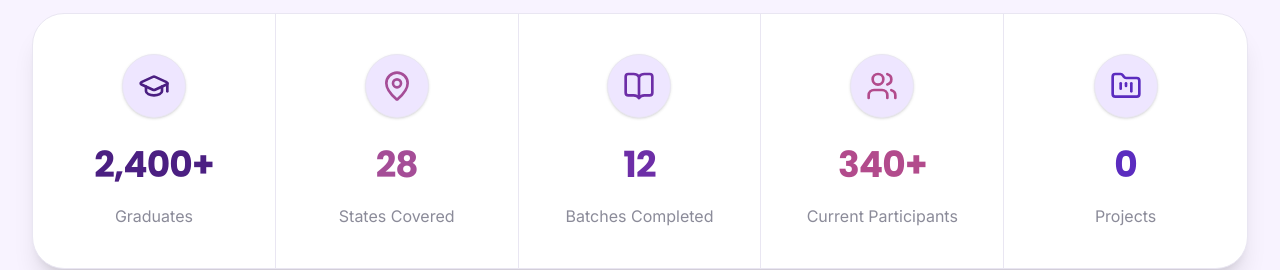
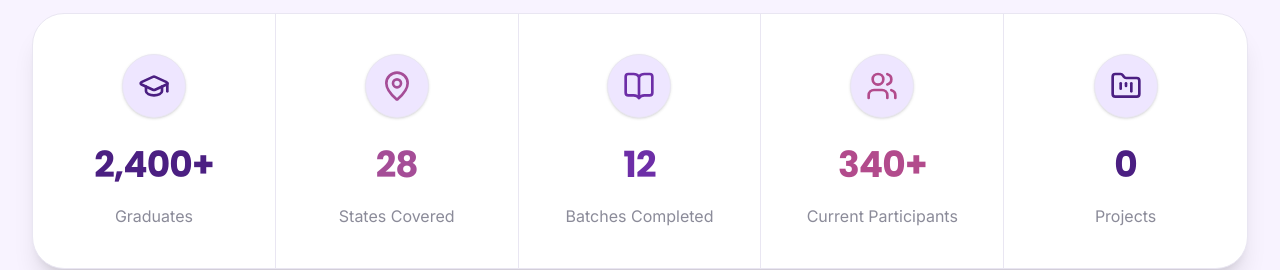
Before and after one commit to andholemoksha/SSSLST_Website, a React (Vite) app in the folder frontend/: page / in a window 1280 px wide. Shown: the part 2594-2864 px from the top of the page. Built offline with nearby package versions, Linux system fonts and the light colour scheme; no server answers.

Commit message:
style(home): match Projects stat color to the first stat (2400+)

```diff
--- a/frontend/src/features/home/components/ProgrammeNumbersSection.jsx
+++ b/frontend/src/features/home/components/ProgrammeNumbersSection.jsx
@@ -69,7 +69,7 @@ export function ProgrammeNumbersSection() {
     colors.secondary[0],
     colors.primary[2],
     colors.secondary[1],
-    colors.primary[1],
+    colors.primary[0], // Projects — same color as the first stat (2400+)
   ];
 
   return (
```
